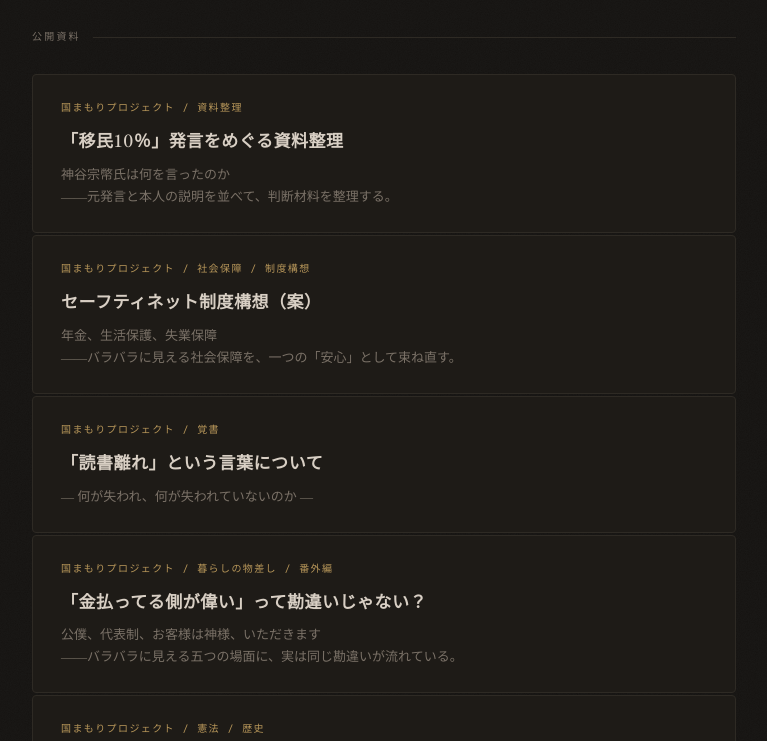
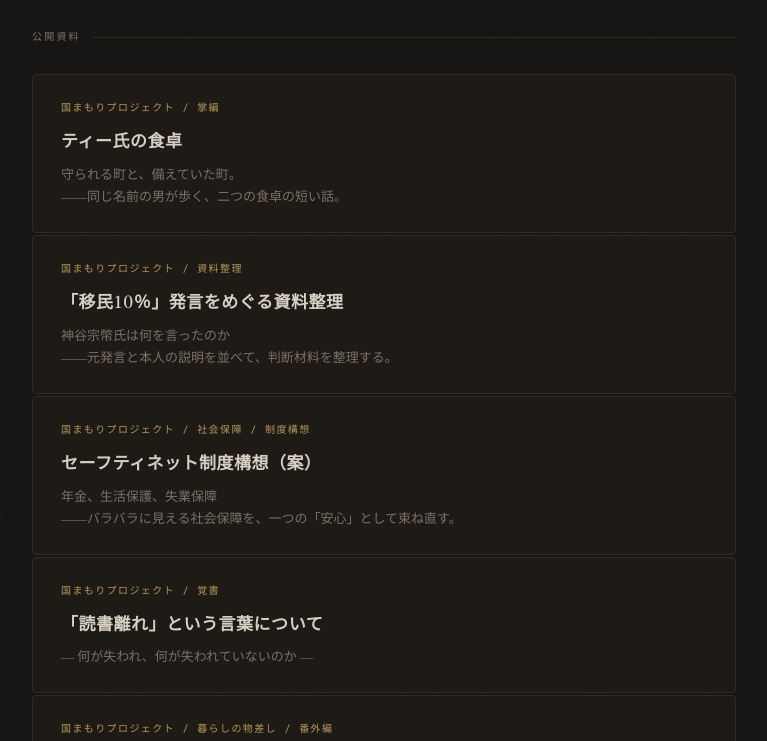
Before and after one commit to maskedrider88/maskedrider88.github.io, a Jekyll site: the page index.html, which Jekyll copies as it is, in a window 1280 px wide and 900 px high, scrolled down 374 px, cut to the strip 159-900 px from the top of the window. Shown: the whole strip, without its empty margins (256-1023 px from the left). Built offline with Jekyll 4.4.1, drawn with Linux system fonts in a browser that asks for light colours; some web fonts are replaced.

Commit message:
Update index.html

```diff
--- a/index.html
+++ b/index.html
@@ -234,6 +234,12 @@
       <p class="section-label">公開資料</p>
       <div class="card-list">
 
+        <a class="card" href="tea-shi-no-shokutaku.html">
+          <p class="card-tag">国まもりプロジェクト / 掌編</p>
+          <p class="card-title">ティー氏の食卓</p>
+          <p class="card-desc">守られる町と、備えていた町。<br>——同じ名前の男が歩く、二つの食卓の短い話。</p>
+        </a>
+
         <a class="card" href="immigration_10percent.html">
           <p class="card-tag">国まもりプロジェクト / 資料整理</p>
           <p class="card-title">「移民10％」発言をめぐる資料整理</p>
```
